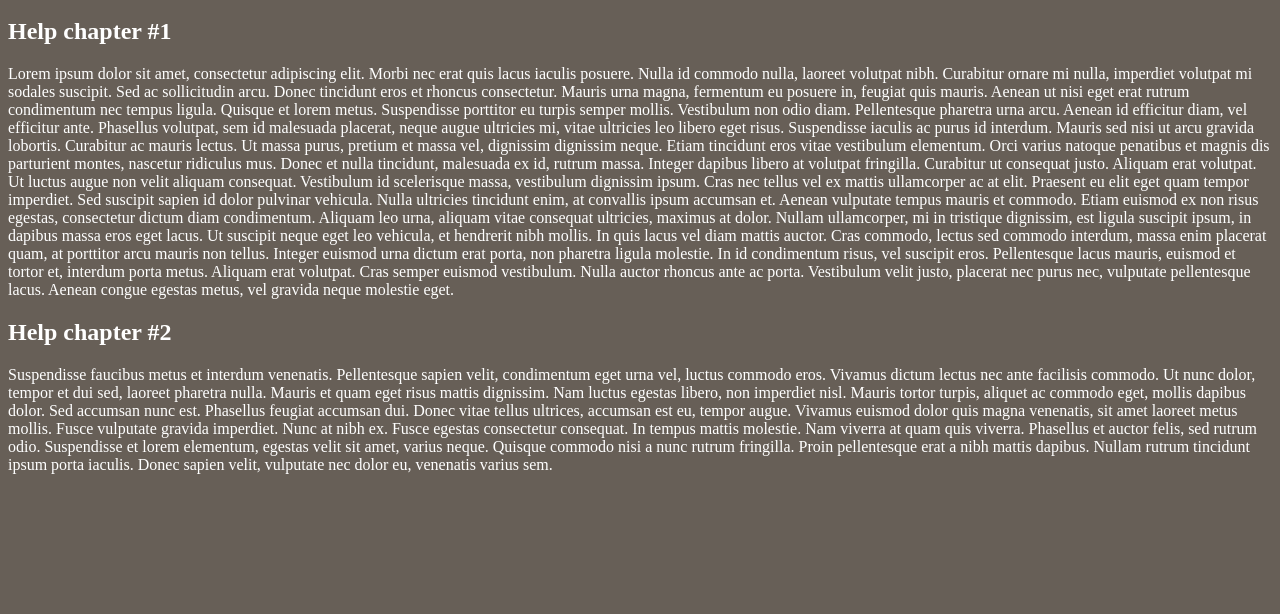
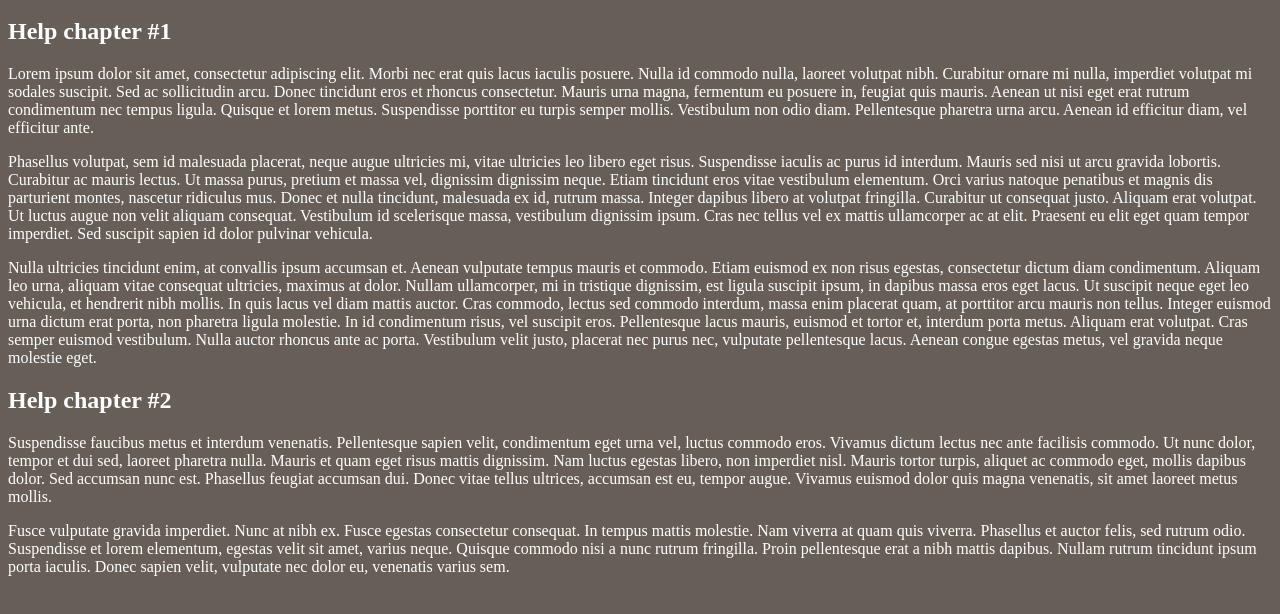
Before and after one commit to tb2johm/helloHelp, a plain HTML site: page index.htm in a window 1280 px wide. Shown: the part 48-662 px from the top of the page. Drawn offline with Linux system fonts and the light colour scheme.

Commit message:
Update index.htm

```diff
--- a/index.htm
+++ b/index.htm
@@ -3,15 +3,15 @@
   <h1>Hello Help</h1>
 
   <h2 id="chap1">Help chapter #1</h2>
-  Lorem ipsum dolor sit amet, consectetur adipiscing elit. Morbi nec erat quis lacus iaculis posuere. Nulla id commodo nulla, laoreet volutpat nibh. Curabitur ornare mi nulla, imperdiet volutpat mi sodales suscipit. Sed ac sollicitudin arcu. Donec tincidunt eros et rhoncus consectetur. Mauris urna magna, fermentum eu posuere in, feugiat quis mauris. Aenean ut nisi eget erat rutrum condimentum nec tempus ligula. Quisque et lorem metus. Suspendisse porttitor eu turpis semper mollis. Vestibulum non odio diam. Pellentesque pharetra urna arcu. Aenean id efficitur diam, vel efficitur ante.
+  <p>Lorem ipsum dolor sit amet, consectetur adipiscing elit. Morbi nec erat quis lacus iaculis posuere. Nulla id commodo nulla, laoreet volutpat nibh. Curabitur ornare mi nulla, imperdiet volutpat mi sodales suscipit. Sed ac sollicitudin arcu. Donec tincidunt eros et rhoncus consectetur. Mauris urna magna, fermentum eu posuere in, feugiat quis mauris. Aenean ut nisi eget erat rutrum condimentum nec tempus ligula. Quisque et lorem metus. Suspendisse porttitor eu turpis semper mollis. Vestibulum non odio diam. Pellentesque pharetra urna arcu. Aenean id efficitur diam, vel efficitur ante.</p>
 
-  Phasellus volutpat, sem id malesuada placerat, neque augue ultricies mi, vitae ultricies leo libero eget risus. Suspendisse iaculis ac purus id interdum. Mauris sed nisi ut arcu gravida lobortis. Curabitur ac mauris lectus. Ut massa purus, pretium et massa vel, dignissim dignissim neque. Etiam tincidunt eros vitae vestibulum elementum. Orci varius natoque penatibus et magnis dis parturient montes, nascetur ridiculus mus. Donec et nulla tincidunt, malesuada ex id, rutrum massa. Integer dapibus libero at volutpat fringilla. Curabitur ut consequat justo. Aliquam erat volutpat. Ut luctus augue non velit aliquam consequat. Vestibulum id scelerisque massa, vestibulum dignissim ipsum. Cras nec tellus vel ex mattis ullamcorper ac at elit. Praesent eu elit eget quam tempor imperdiet. Sed suscipit sapien id dolor pulvinar vehicula.
+  <p>Phasellus volutpat, sem id malesuada placerat, neque augue ultricies mi, vitae ultricies leo libero eget risus. Suspendisse iaculis ac purus id interdum. Mauris sed nisi ut arcu gravida lobortis. Curabitur ac mauris lectus. Ut massa purus, pretium et massa vel, dignissim dignissim neque. Etiam tincidunt eros vitae vestibulum elementum. Orci varius natoque penatibus et magnis dis parturient montes, nascetur ridiculus mus. Donec et nulla tincidunt, malesuada ex id, rutrum massa. Integer dapibus libero at volutpat fringilla. Curabitur ut consequat justo. Aliquam erat volutpat. Ut luctus augue non velit aliquam consequat. Vestibulum id scelerisque massa, vestibulum dignissim ipsum. Cras nec tellus vel ex mattis ullamcorper ac at elit. Praesent eu elit eget quam tempor imperdiet. Sed suscipit sapien id dolor pulvinar vehicula.</p>
 
-  Nulla ultricies tincidunt enim, at convallis ipsum accumsan et. Aenean vulputate tempus mauris et commodo. Etiam euismod ex non risus egestas, consectetur dictum diam condimentum. Aliquam leo urna, aliquam vitae consequat ultricies, maximus at dolor. Nullam ullamcorper, mi in tristique dignissim, est ligula suscipit ipsum, in dapibus massa eros eget lacus. Ut suscipit neque eget leo vehicula, et hendrerit nibh mollis. In quis lacus vel diam mattis auctor. Cras commodo, lectus sed commodo interdum, massa enim placerat quam, at porttitor arcu mauris non tellus. Integer euismod urna dictum erat porta, non pharetra ligula molestie. In id condimentum risus, vel suscipit eros. Pellentesque lacus mauris, euismod et tortor et, interdum porta metus. Aliquam erat volutpat. Cras semper euismod vestibulum. Nulla auctor rhoncus ante ac porta. Vestibulum velit justo, placerat nec purus nec, vulputate pellentesque lacus. Aenean congue egestas metus, vel gravida neque molestie eget.
+  <p>Nulla ultricies tincidunt enim, at convallis ipsum accumsan et. Aenean vulputate tempus mauris et commodo. Etiam euismod ex non risus egestas, consectetur dictum diam condimentum. Aliquam leo urna, aliquam vitae consequat ultricies, maximus at dolor. Nullam ullamcorper, mi in tristique dignissim, est ligula suscipit ipsum, in dapibus massa eros eget lacus. Ut suscipit neque eget leo vehicula, et hendrerit nibh mollis. In quis lacus vel diam mattis auctor. Cras commodo, lectus sed commodo interdum, massa enim placerat quam, at porttitor arcu mauris non tellus. Integer euismod urna dictum erat porta, non pharetra ligula molestie. In id condimentum risus, vel suscipit eros. Pellentesque lacus mauris, euismod et tortor et, interdum porta metus. Aliquam erat volutpat. Cras semper euismod vestibulum. Nulla auctor rhoncus ante ac porta. Vestibulum velit justo, placerat nec purus nec, vulputate pellentesque lacus. Aenean congue egestas metus, vel gravida neque molestie eget. </p>
 
   <h2 id="chap2">Help chapter #2</h2>
-  Suspendisse faucibus metus et interdum venenatis. Pellentesque sapien velit, condimentum eget urna vel, luctus commodo eros. Vivamus dictum lectus nec ante facilisis commodo. Ut nunc dolor, tempor et dui sed, laoreet pharetra nulla. Mauris et quam eget risus mattis dignissim. Nam luctus egestas libero, non imperdiet nisl. Mauris tortor turpis, aliquet ac commodo eget, mollis dapibus dolor. Sed accumsan nunc est. Phasellus feugiat accumsan dui. Donec vitae tellus ultrices, accumsan est eu, tempor augue. Vivamus euismod dolor quis magna venenatis, sit amet laoreet metus mollis.
+  <p>Suspendisse faucibus metus et interdum venenatis. Pellentesque sapien velit, condimentum eget urna vel, luctus commodo eros. Vivamus dictum lectus nec ante facilisis commodo. Ut nunc dolor, tempor et dui sed, laoreet pharetra nulla. Mauris et quam eget risus mattis dignissim. Nam luctus egestas libero, non imperdiet nisl. Mauris tortor turpis, aliquet ac commodo eget, mollis dapibus dolor. Sed accumsan nunc est. Phasellus feugiat accumsan dui. Donec vitae tellus ultrices, accumsan est eu, tempor augue. Vivamus euismod dolor quis magna venenatis, sit amet laoreet metus mollis.</p>
 
-  Fusce vulputate gravida imperdiet. Nunc at nibh ex. Fusce egestas consectetur consequat. In tempus mattis molestie. Nam viverra at quam quis viverra. Phasellus et auctor felis, sed rutrum odio. Suspendisse et lorem elementum, egestas velit sit amet, varius neque. Quisque commodo nisi a nunc rutrum fringilla. Proin pellentesque erat a nibh mattis dapibus. Nullam rutrum tincidunt ipsum porta iaculis. Donec sapien velit, vulputate nec dolor eu, venenatis varius sem.
+  <p>Fusce vulputate gravida imperdiet. Nunc at nibh ex. Fusce egestas consectetur consequat. In tempus mattis molestie. Nam viverra at quam quis viverra. Phasellus et auctor felis, sed rutrum odio. Suspendisse et lorem elementum, egestas velit sit amet, varius neque. Quisque commodo nisi a nunc rutrum fringilla. Proin pellentesque erat a nibh mattis dapibus. Nullam rutrum tincidunt ipsum porta iaculis. Donec sapien velit, vulputate nec dolor eu, venenatis varius sem.</p>
 </body>
 </html>
```
